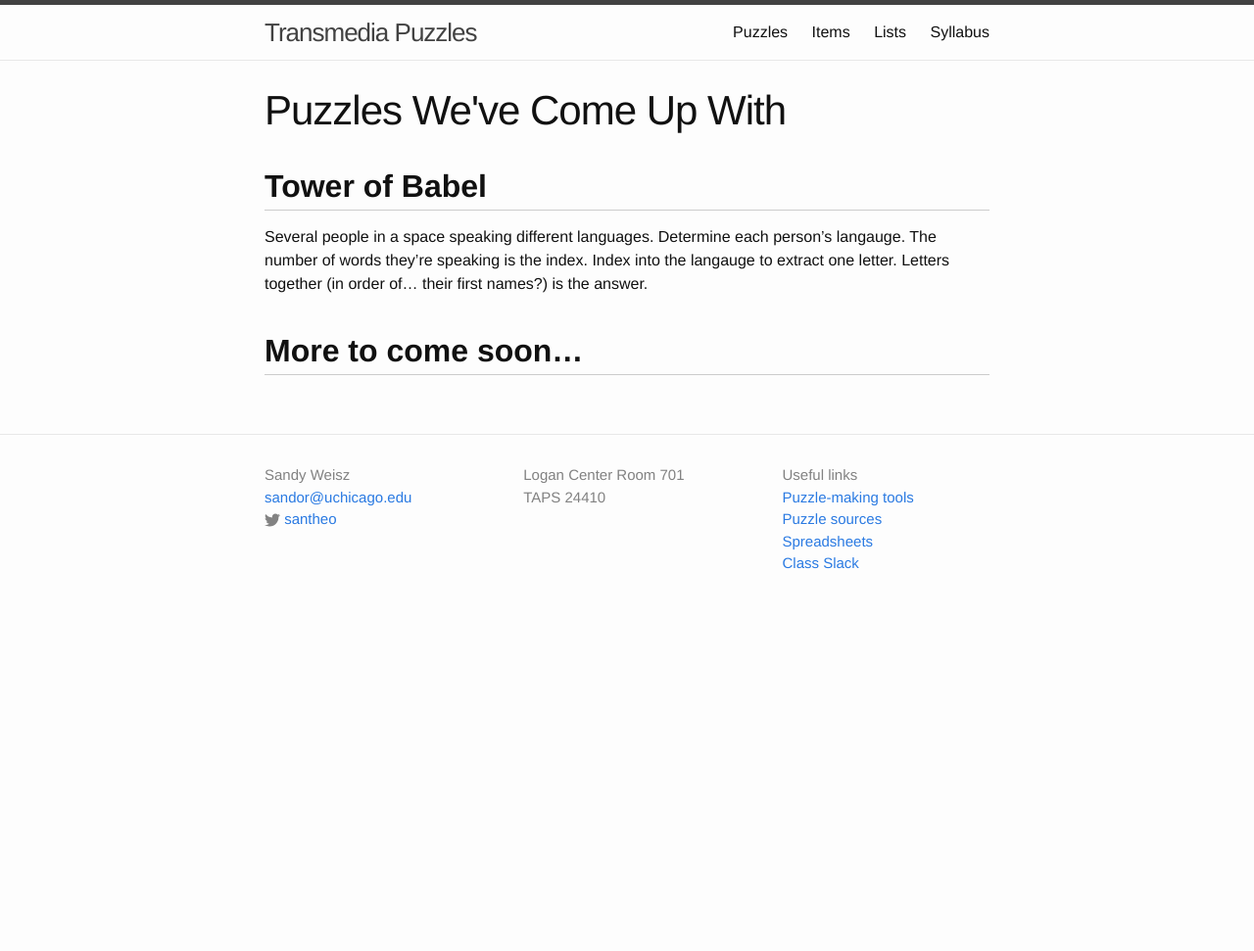
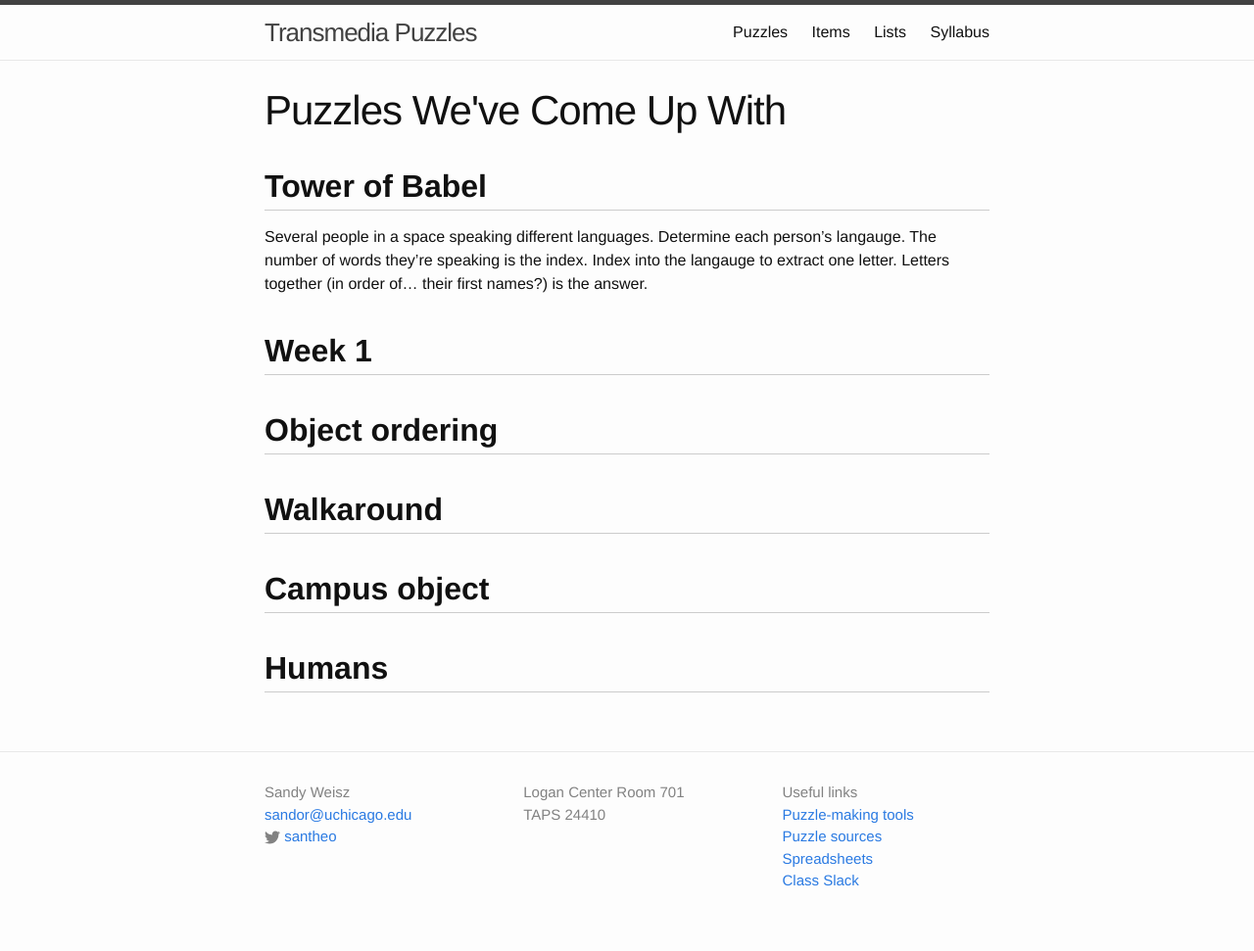
Before and after one commit to transmedia-puzzles/transmedia-puzzles.github.io, a Jekyll site: the page built from ideas.md, in a window 1280 px wide. Shown: the whole page at 98% size. Built offline with Jekyll 4.4.1, drawn with Linux system fonts in a browser that asks for light colours; before the commit the page ends 900 px from its top, so only the background shows below that.

Commit message:
Puzzle names

```diff
--- a/ideas.md
+++ b/ideas.md
@@ -9,4 +9,12 @@ permalink: /ideas/
 
 Several people in a space speaking different languages. Determine each person's langauge. The number of words they're speaking is the index. Index into the langauge to extract one letter. Letters together (in order of… their first names?) is the answer.
 
-## More to come soon…
+## Week 1
+
+## Object ordering
+
+## Walkaround
+
+## Campus object
+
+## Humans
```
